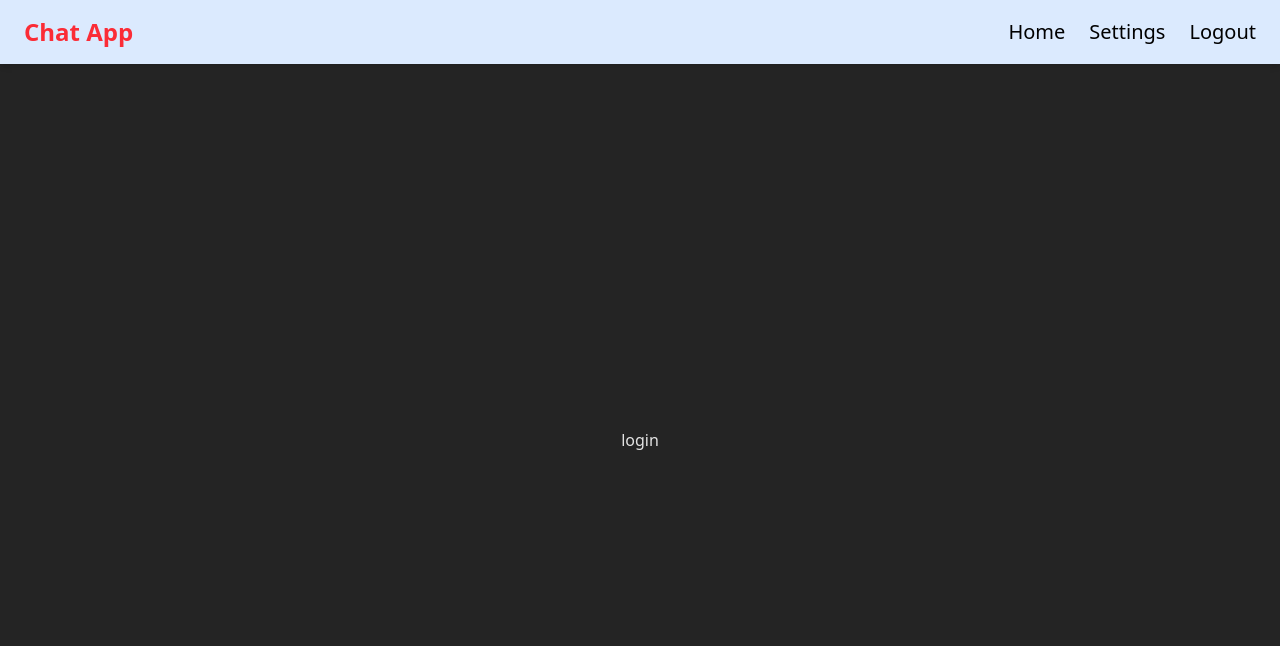
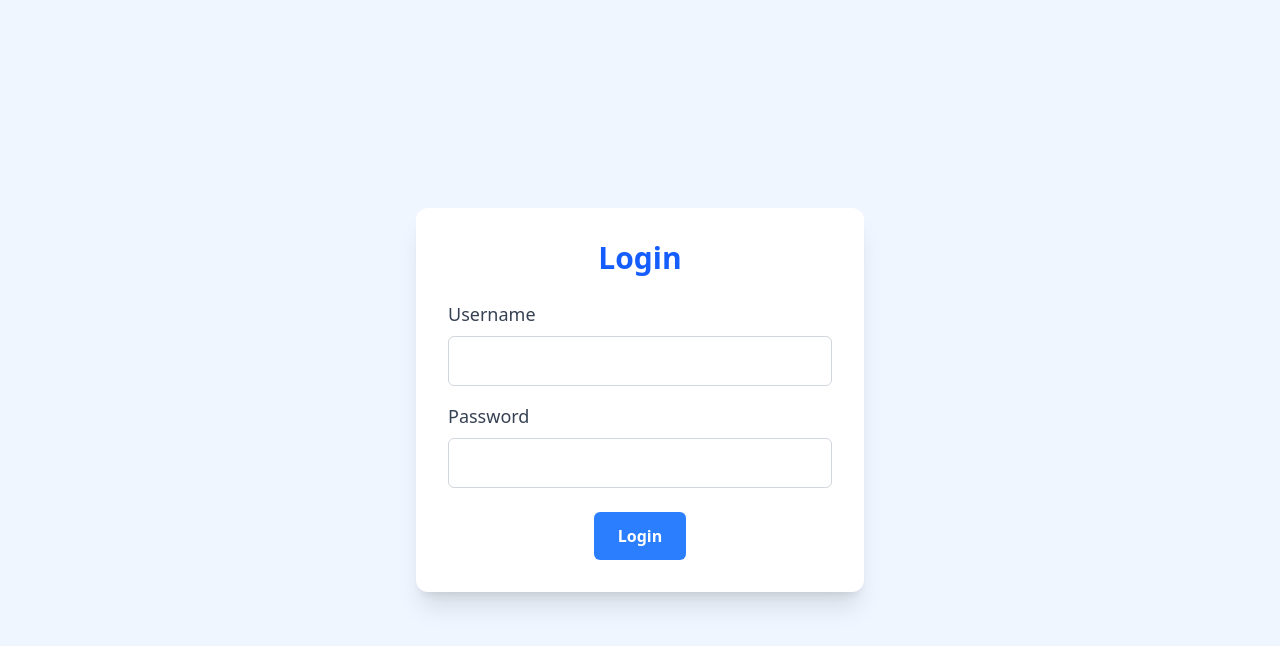
Before and after one commit to Anike567/chatApp2, a React (Vite) app in the folder frontent/: page /login in a window 1280 px wide. Shown: the top 646 px of the page. Built offline with nearby package versions, Linux system fonts and the light colour scheme.

Commit message:
completed main design of main page

```diff
--- a/frontent/package.json
+++ b/frontent/package.json
@@ -14,6 +14,7 @@
     "axios": "^1.10.0",
     "react": "^19.1.0",
     "react-dom": "^19.1.0",
+    "react-icons": "^5.5.0",
     "react-router-dom": "^7.6.3",
     "tailwindcss": "^4.1.11"
   },
--- a/frontent/src/App.jsx
+++ b/frontent/src/App.jsx
@@ -4,6 +4,7 @@ import { BrowserRouter, Routes, Route } from 'react-router-dom'
 import Layout from './screen/Layout'
 import Home from './screen/Home'
 import Login from './screen/Login'
+import ProtectedRoute from './components/ProtectedRoute'
 
 function App() {
 
@@ -11,11 +12,11 @@ function App() {
   return (
     <BrowserRouter>
       <Routes>
-        <Route path="/" element={<Layout />}>
+        <Route path="/" element={<ProtectedRoute><Layout /></ProtectedRoute>}>
           <Route index element={<Home />} />
           <Route path="home" element={<Home />} />
-          <Route path="login" element={<Login />} />
         </Route>
+        <Route path="login" element={<Login />} />
       </Routes>
     </BrowserRouter>
   )
--- /dev/null
+++ b/frontent/src/components/ProtectedRoute.jsx
@@ -0,0 +1,11 @@
+import { Navigate } from "react-router-dom";
+
+export default function ProtectedRoute({ children }) {
+  const data = true;
+
+  if (!data) {
+    return <Navigate to="/login" replace />;
+  }
+
+  return children;
+}
--- a/frontent/src/index.css
+++ b/frontent/src/index.css
@@ -13,4 +13,6 @@
   text-rendering: optimizeLegibility;
   -webkit-font-smoothing: antialiased;
   -moz-osx-font-smoothing: grayscale;
+
+
 }
--- a/frontent/src/screen/Home.jsx
+++ b/frontent/src/screen/Home.jsx
@@ -1,41 +1,43 @@
-import React, { use, useEffect, useState } from 'react'
+import React, { useEffect, useState } from 'react';
 import Loader from '../components/Loader';
 import axios from 'axios';
+import { FiSend } from 'react-icons/fi'
 
 export default function Home() {
-    const [isLoading, setLoading] = useState(true);
-    const [userList, setUserList] = useState([]);
-
-
+    const [isLoading, setLoading] = useState(true)
+    const [userList, setUserList] = useState([])
+    const [selectedUser, setSelectedUser] = useState(null)
+    if (selectedUser) {
+        console.log(selectedUser.name.first);
+    }
     const fetchUser = async () => {
         try {
-            const res = await axios.get("https://randomuser.me/api/?results=50");
-            const users = res.data.results;
-            setUserList(users);
-            setLoading(false);
-        }
-        catch (err) {
-            console.log(err);
+            const res = await axios.get('https://randomuser.me/api/?results=50')
+            const users = res.data.results
+            setUserList(users)
+            setLoading(false)
+        } catch (err) {
+            console.error('Error fetching users:', err)
         }
     }
 
-    useEffect(() => { fetchUser() }, [])
-
-
+    useEffect(() => {
+        fetchUser()
+    }, [])
 
     if (isLoading) {
-        return (
-            <Loader />
-        )
+        return <Loader />
     }
+
     return (
-        <div className="flex h-full w-full items-center justify-center">
-            {/* Left sidebar with user list */}
-            <div className="w-full sm:w-[20%] h-full overflow-auto p-5 bg-gray-100">
+        <div className="flex h-full w-full px-4 py-6 space-x-4">
+            {/* Left Sidebar */}
+            <div className="w-full sm:w-[20%] h-full overflow-auto p-4 bg-gray-100 border border-gray-300 rounded-lg">
                 {userList.map((user, index) => (
                     <div
                         key={index}
-                        className="bg-blue-300 my-5 p-4 rounded-lg flex items-center justify-center"
+                        onClick={() => setSelectedUser(user)}
+                        className="bg-blue-300 my-3 p-4 rounded-lg flex items-center justify-center cursor-pointer hover:underline transition duration-200"
                     >
                         <p className="text-center font-medium">
                             {`${user.name.title} ${user.name.first} ${user.name.last}`}
@@ -44,9 +46,43 @@ export default function Home() {
                 ))}
             </div>
 
-            {/* Right panel */}
-            <div className="w-[40%] bg-gray-100 h-full"></div>
+            {/* Right Panel */}
+            <div className="flex-1 h-full bg-gray-100 border border-gray-300 rounded-lg">
+                {selectedUser ? (
+                    <div className="flex flex-col h-full">
+                        {/* Header */}
+                        <div className="p-5 border-b font-semibold text-lg bg-blue-300 rounded-t-lg">
+                            {`${selectedUser.name.first} ${selectedUser.name.last}`}
+                        </div>
+
+                        {/* Message body */}
+                        <div className="flex-1 p-4 overflow-auto">
+                            {/* Chat messages would go here */}
+                        </div>
+
+                        {/* Message input box */}
+                        <div className="flex justify-center items-center p-5 border-t bg-blue-300 rounded-b-lg">
+                            <div className="flex items-center w-full max-w-xl">
+                                <input
+                                    type="text"
+                                    className="flex-1 p-3 border-2 rounded-lg focus:outline-none"
+                                    placeholder="Type a message..."
+                                />
+                                <button className="ml-4 bg-green-500 text-white p-5 cursor-pointer rounded-full hover:bg-green-600 active:scale-95 transition duration-200">
+                                    <FiSend className="h-5 w-5" />
+                                </button>
+                            </div>
+                        </div>
+                    </div>
+                ) : (
+                    <div className="h-full w-full flex justify-center items-center">
+                        <h1 className="text-xl font-bold underline text-gray-600">
+                            Your Messages will display here
+                        </h1>
+                    </div>
+                )}
+            </div>
+
         </div>
     )
-
 }
--- a/frontent/src/screen/Login.jsx
+++ b/frontent/src/screen/Login.jsx
@@ -1,9 +1,57 @@
-import React from 'react'
+import React, { useState } from 'react'
 
 export default function Login() {
+  const [user, setUser] = useState({
+    username: '',
+    password: ''
+  })
+
+  const handleChange = (e) => {
+    const { name, value } = e.target
+    setUser((prev) => ({
+      ...prev,
+      [name]: value
+    }))
+  }
+
   return (
-    <div className='flex flex-1 justify-center items-center h-full'>
-      login
+    <div className="flex h-screen w-screen justify-center items-center bg-blue-50">
+      <div className="w-[90%] max-w-md bg-white shadow-xl rounded-xl p-8">
+        <h2 className="text-3xl font-bold text-center text-blue-600 mb-6">Login</h2>
+
+        <div className="mb-4">
+          <label className="block text-lg mb-2 text-gray-700">Username</label>
+          <input
+            className="w-full p-3 border border-gray-300 rounded-md focus:outline-none focus:ring-2 focus:ring-blue-400"
+            type="text"
+            name="username"
+            value={user.username}
+            placeholder="Enter username"
+            onChange={handleChange}
+          />
+        </div>
+
+        <div className="mb-6">
+          <label className="block text-lg mb-2 text-gray-700">Password</label>
+          <input
+            className="w-full p-3 border border-gray-300 rounded-md focus:outline-none focus:ring-2 focus:ring-blue-400"
+            type="password"
+            name="password"
+            value={user.password}
+            placeholder="Enter password"
+            onChange={handleChange}
+          />
+        </div>
+
+        <div className="text-center">
+          <button
+            type="submit"
+            className="bg-blue-500 hover:bg-blue-600 text-white font-semibold px-6 py-3 rounded-md transition duration-300"
+          >
+            Login
+          </button>
+        </div>
+      </div>
     </div>
   )
 }
```
Also changed, not shown: 1 other file (tests, documents, lock files or other folders).
